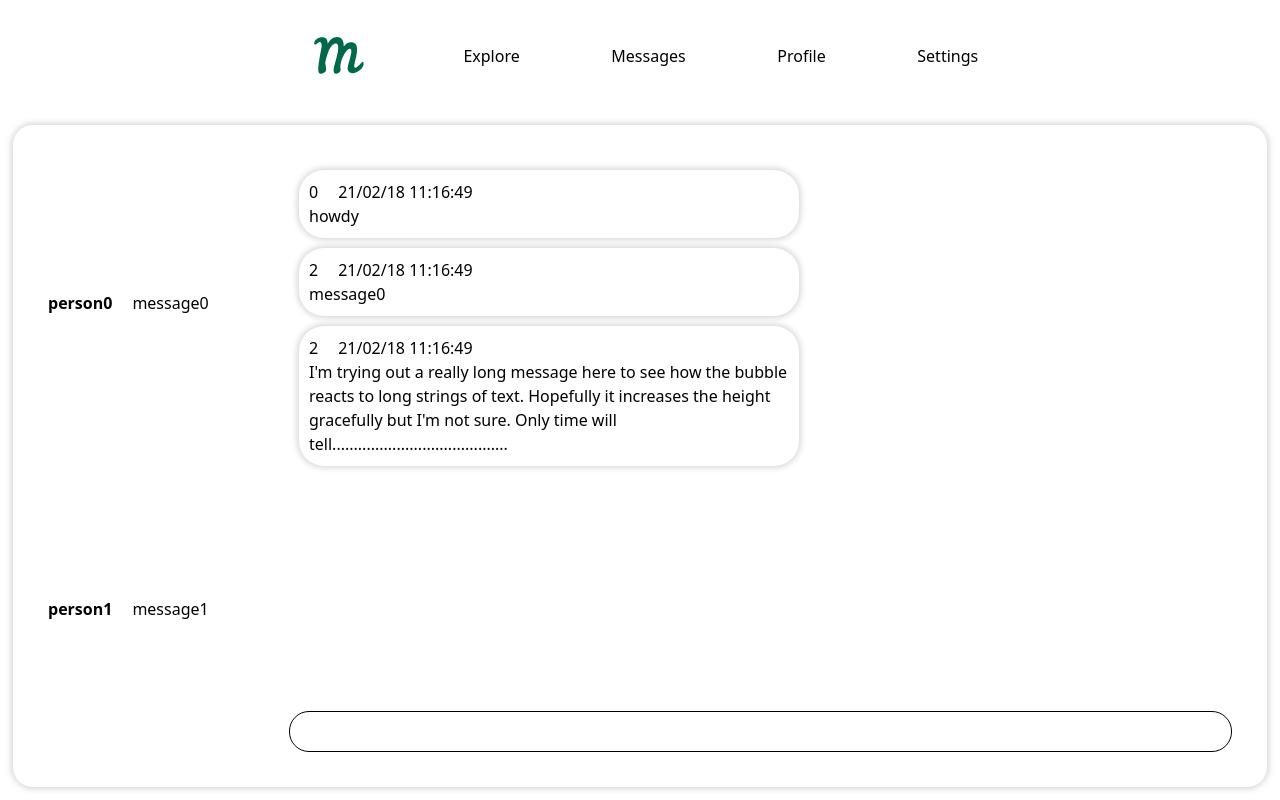
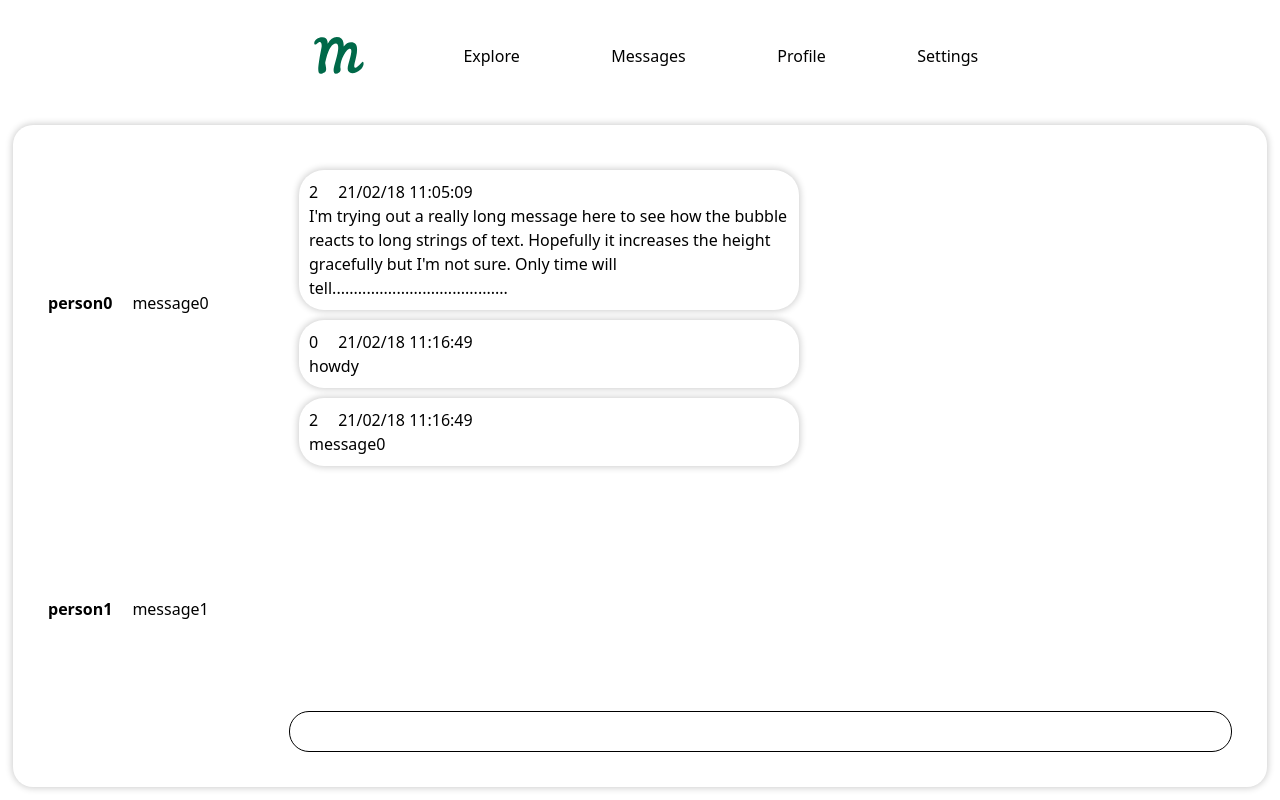
Before and after one commit to BHTho/Matcha, a React (Vite) app in the folder client/: page /messages in a window 1280 px wide. Built offline with nearby package versions, Linux system fonts and the light colour scheme.

Commit message:
reordered data so preview has same last message

```diff
--- a/client/src/data/dummyChatData.ts
+++ b/client/src/data/dummyChatData.ts
@@ -6,9 +6,9 @@ export const dummyContacts : ContactPreview[] = [
 ];
 
 export const pers0ChatLog: Message[] = [
+    {sender: "2", text: "I'm trying out a really long message here to see how the bubble reacts to long strings of text. Hopefully it increases the height gracefully but I'm not sure. Only time will tell.........................................", timestamp: 1519211109200},
     {sender: "0", text: "howdy", timestamp: 1519211809934},
     {sender: "2", text: "message0", timestamp: 1519211809935},
-    {sender: "2", text: "I'm trying out a really long message here to see how the bubble reacts to long strings of text. Hopefully it increases the height gracefully but I'm not sure. Only time will tell.........................................", timestamp: 1519211809938},
 ]
 
 export const pers1ChatLog: Message[] = [
```
